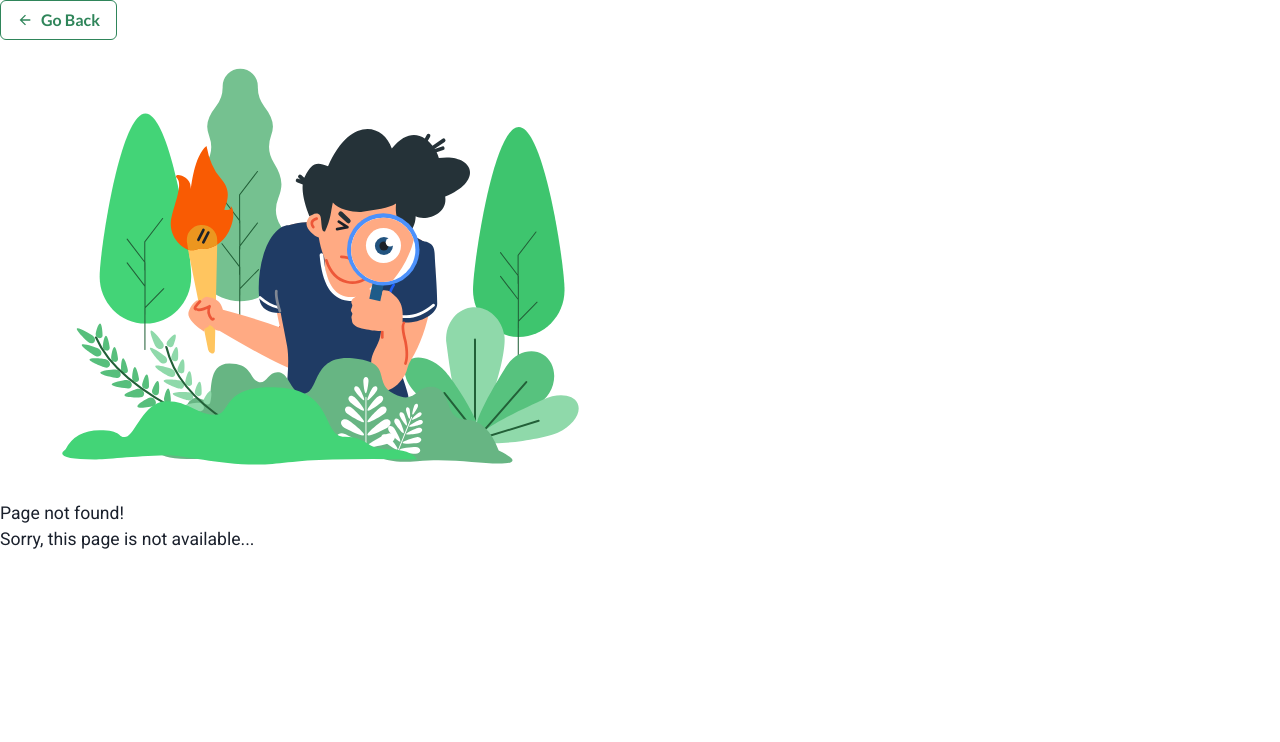
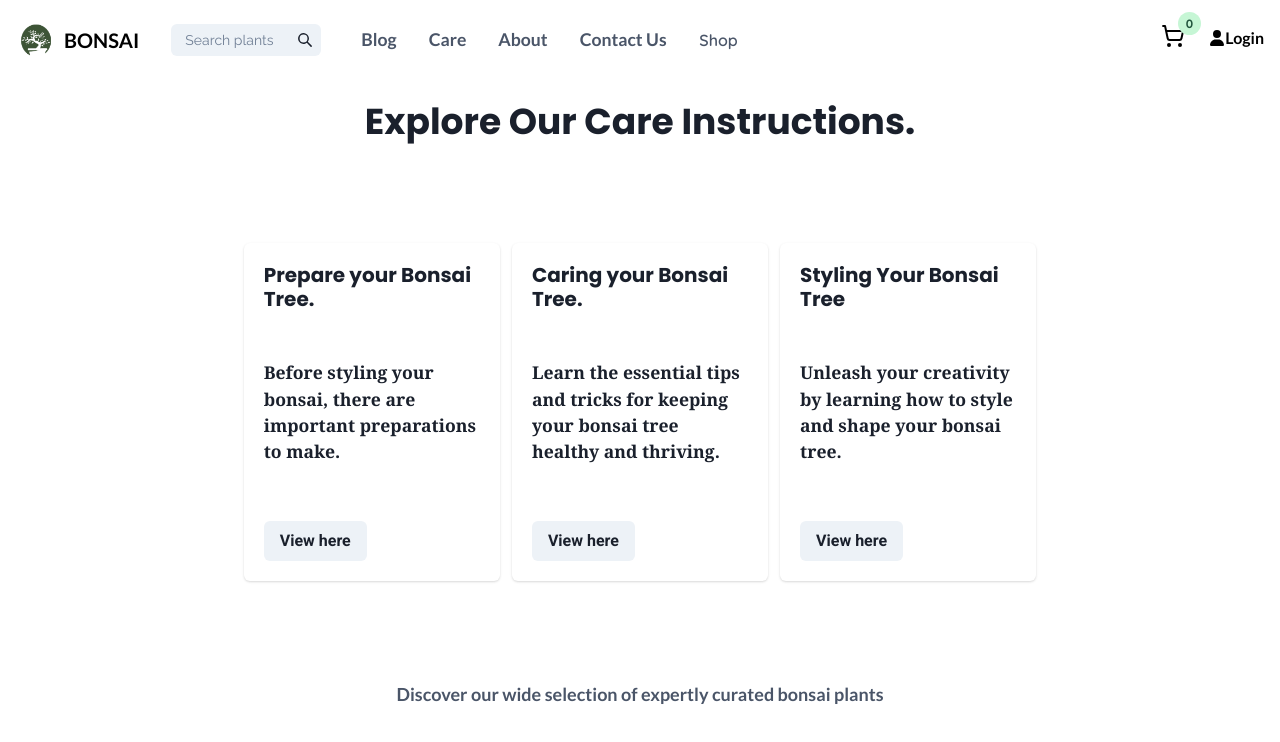
Before and after one commit to mikhail-w/bonsai-test, a React (Vite) app in the folder frontend/: page /care in a window 1280 px wide. Before the commit this address had no page. Shown: the top 742 px of the page. Built offline with nearby package versions, Linux system fonts and the light colour scheme; a web font is replaced by a local one; what ldrs would draw is missing.

Commit message:
added a 'care' page, with three categories

```diff
--- a/frontend/package.json
+++ b/frontend/package.json
@@ -26,7 +26,7 @@
     "axios": "^1.3.1",
     "dotenv": "^16.4.5",
     "express": "^4.19.2",
-    "framer-motion": "^11.3.31",
+    "framer-motion": "^11.5.2",
     "google-maps-react-markers": "^2.0.11",
     "hamburger-react": "^2.5.1",
     "ldrs": "^1.0.2",
--- a/frontend/src/components/NavBar.jsx
+++ b/frontend/src/components/NavBar.jsx
@@ -71,10 +71,10 @@ function NavBar() {
   return (
     <Box
       as="nav"
-      bg={scrolled ? 'white' : 'transparent'}
+      bg={scrolled ? "white" : "transparent"}
       px={4}
       py={2}
-      boxShadow={scrolled ? 'md' : 'none'}
+      boxShadow={scrolled ? "md" : "none"}
       position="fixed"
       top={0}
       left={0}
@@ -102,19 +102,19 @@ function NavBar() {
             </HStack>
           </RouterLink>
           {/* Show SearchBar only on larger screens */}
-          <Box display={{ base: 'none', md: 'block' }}>
+          <Box display={{ base: "none", md: "block" }}>
             <SearchBar />
           </Box>
         </HStack>
 
         {/* Center Section: Blog, About, Contact Us, Shop */}
         <Flex
-          display={'absolute'}
+          display={"absolute"}
           justifyContent="center"
           marginLeft={10}
           flex="1"
         >
-          <HStack spacing={8} display={{ base: 'none', md: 'flex' }}>
+          <HStack spacing={8} display={{ base: "none", md: "flex" }}>
             <ChakraLink
               as={RouterLink}
               to="/blog"
@@ -122,12 +122,27 @@ function NavBar() {
               fontFamily="lato"
               color="gray.600"
               _hover={{
-                color: 'green.500',
-                textDecoration: 'underline',
-                transition: 'all 0.3s ease',
+                color: "green.500",
+                textDecoration: "underline",
+                transition: "all 0.3s ease",
               }}
             >
               Blog
+            </ChakraLink>
+
+            <ChakraLink
+              as={RouterLink}
+              to="/care"
+              fontWeight="bold"
+              fontFamily="lato"
+              color="gray.600"
+              _hover={{
+                color: "green.500",
+                textDecoration: "underline",
+                transition: "all 0.3s ease",
+              }}
+            >
+              Care
             </ChakraLink>
 
             <ChakraLink
@@ -137,9 +152,9 @@ function NavBar() {
               fontFamily="lato"
               color="gray.600"
               _hover={{
-                color: 'green.500',
-                textDecoration: 'underline',
-                transition: 'all 0.3s ease',
+                color: "green.500",
+                textDecoration: "underline",
+                transition: "all 0.3s ease",
               }}
             >
               About
@@ -152,9 +167,9 @@ function NavBar() {
               fontFamily="lato"
               color="gray.600"
               _hover={{
-                color: 'green.500',
-                textDecoration: 'underline',
-                transition: 'all 0.3s ease',
+                color: "green.500",
+                textDecoration: "underline",
+                transition: "all 0.3s ease",
               }}
             >
               Contact Us
@@ -171,9 +186,9 @@ function NavBar() {
                 onMouseEnter={shopMenuDisclosure.onOpen} // Open on hover
                 onMouseLeave={shopMenuDisclosure.onClose} // Close on mouse leave
                 _hover={{
-                  color: 'green.500',
-                  textDecoration: 'underline',
-                  transition: 'all 0.3s ease',
+                  color: "green.500",
+                  textDecoration: "underline",
+                  transition: "all 0.3s ease",
                 }}
               >
                 Shop
@@ -204,7 +219,7 @@ function NavBar() {
         <HStack
           as="nav"
           spacing={4}
-          display={{ base: 'none', md: 'flex' }}
+          display={{ base: "none", md: "flex" }}
           color="black"
         >
           <RouterLink to="/cart">
@@ -240,7 +255,7 @@ function NavBar() {
                 fontFamily="lato"
               >
                 <Avatar
-                  size={'md'}
+                  size={"md"}
                   src={`http://127.0.0.1:8000${userInfo.avatar}`}
                 />
               </MenuButton>
@@ -290,33 +305,33 @@ function NavBar() {
         </HStack>
 
         {/* Hamburger Icon for mobile */}
-        <Box display={{ base: 'block', md: 'none' }}>
+        <Box display={{ base: "block", md: "none" }}>
           <Hamburger toggled={isOpen} toggle={isOpen ? onClose : onOpen} />
         </Box>
       </Flex>
 
       {isOpen ? (
-        <Box pb={4} display={{ md: 'none' }} bg={'white'}>
+        <Box pb={4} display={{ md: "none" }} bg={"white"}>
           <Stack as="nav" spacing={4}>
             <SearchBar />
             <RouterLink to="/plants">
-              <Button color={'#323232'} variant="link">
+              <Button color={"#323232"} variant="link">
                 Potted Plants
               </Button>
             </RouterLink>
             <RouterLink to="/planters">
-              <Button color={'#323232'} variant="link">
+              <Button color={"#323232"} variant="link">
                 Planters
               </Button>
             </RouterLink>
             <RouterLink to="/essentials">
-              <Button color={'#323232'} variant="link">
+              <Button color={"#323232"} variant="link">
                 Essentials
               </Button>
             </RouterLink>
             <RouterLink to="/cart">
               <Button variant="link" id="cartLogo">
-                <ShoppingCart color={'#323232'} />
+                <ShoppingCart color={"#323232"} />
                 <Badge
                   colorScheme="green"
                   borderRadius="full"
@@ -334,7 +349,7 @@ function NavBar() {
             {userInfo ? (
               <>
                 <RouterLink to="/profile">
-                  <Button color={'#323232'} variant="link">
+                  <Button color={"#323232"} variant="link">
                     Profile
                   </Button>
                 </RouterLink>
@@ -353,17 +368,17 @@ function NavBar() {
             {userInfo && userInfo.isAdmin && (
               <>
                 <RouterLink to="/admin/userlist">
-                  <Button color={'#323232'} variant="link">
+                  <Button color={"#323232"} variant="link">
                     Users
                   </Button>
                 </RouterLink>
                 <RouterLink to="/admin/productlist">
-                  <Button color={'#323232'} variant="link">
+                  <Button color={"#323232"} variant="link">
                     Products
                   </Button>
                 </RouterLink>
                 <RouterLink to="/admin/orderlist">
-                  <Button color={'#323232'} variant="link">
+                  <Button color={"#323232"} variant="link">
                     Orders
                   </Button>
                 </RouterLink>
--- /dev/null
+++ b/frontend/src/pages/CarePage.jsx
@@ -0,0 +1,77 @@
+import { Card, CardHeader, CardBody, CardFooter, Button } from "@chakra-ui/react";
+import { SimpleGrid, Center, Container, Text, Heading } from "@chakra-ui/react";
+import { Link as RouterLink, useNavigate, useLocation } from "react-router-dom";
+const CarePage = () => {
+  return (
+    <>
+      <Container maxW="container.xlg" mt={"100px"} minH={"100vh"}>
+        <Center
+          flexDirection={"column"}
+          marginTop={50}
+          marginBottom={100}
+          justifyContent={"space-between"}
+        >
+          <Heading marginBottom={100}>Explore Our Care Instructions.</Heading>
+
+          <SimpleGrid
+            spacing={3}
+            templateColumns="repeat(auto-fill, minmax(200px, 1fr))"
+          >
+            <Card>
+              <CardHeader>
+                <Heading size="md">Prepare your Bonsai Tree.</Heading>
+              </CardHeader>
+              <CardBody>
+                <Text>
+                  Before styling your bonsai, there are important preparations
+                  to make.
+                </Text>
+              </CardBody>
+              <CardFooter>
+                <Button>View here</Button>
+              </CardFooter>
+            </Card>
+            <Card>
+              <CardHeader>
+                <Heading size="md"> Caring your Bonsai Tree.</Heading>
+              </CardHeader>
+              <CardBody>
+                <Text>
+                  Learn the essential tips and tricks for keeping your bonsai
+                  tree healthy and thriving.
+                </Text>
+              </CardBody>
+              <CardFooter>
+                <Button>View here</Button>
+              </CardFooter>
+            </Card>
+            <Card>
+              <CardHeader>
+                <Heading size="md">Styling Your Bonsai Tree</Heading>
+              </CardHeader>
+              <CardBody>
+                <Text>
+                  Unleash your creativity by learning how to style and shape
+                  your bonsai tree.
+                </Text>
+              </CardBody>
+              <CardFooter>
+                 <RouterLink to="/">
+                  <Button>View here</Button>
+                </RouterLink>
+              </CardFooter>
+            </Card>
+          </SimpleGrid>
+        </Center>
+
+        <Center>
+          <Text fontFamily={"lato"} fontSize="lg" color="gray.600">
+            Discover our wide selection of expertly curated bonsai plants
+          </Text>
+        </Center>
+      </Container>
+    </>
+  );
+};
+
+export default CarePage;
--- /dev/null
+++ b/frontend/src/pages/CarePage_Style.jsx
@@ -0,0 +1,13 @@
+import React from "react";
+import { Card, CardHeader, CardBody, CardFooter, Button } from "@chakra-ui/react";
+import { SimpleGrid, Center, Container, Text, Heading } from "@chakra-ui/react";
+
+function CarePage_Style () {
+   return (
+        <>
+            <h2>STYLING YOUR BONSAIIIII</h2>
+        </>
+   )
+};
+
+export default CarePage_Style
```
Also changed, not shown: frontend/src/router.jsx (+38 -27 lines), 1 other file (tests, documents, lock files or other folders).
